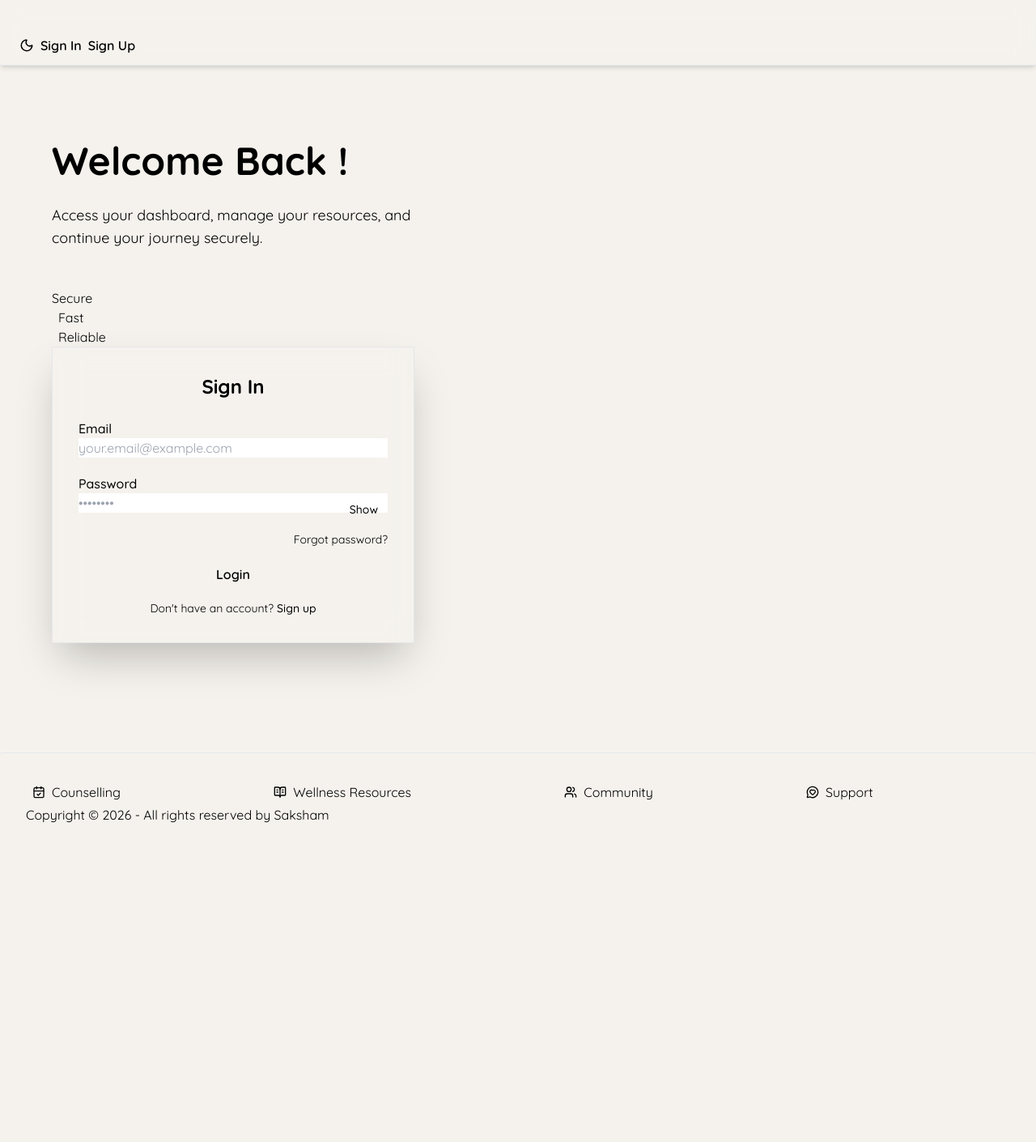
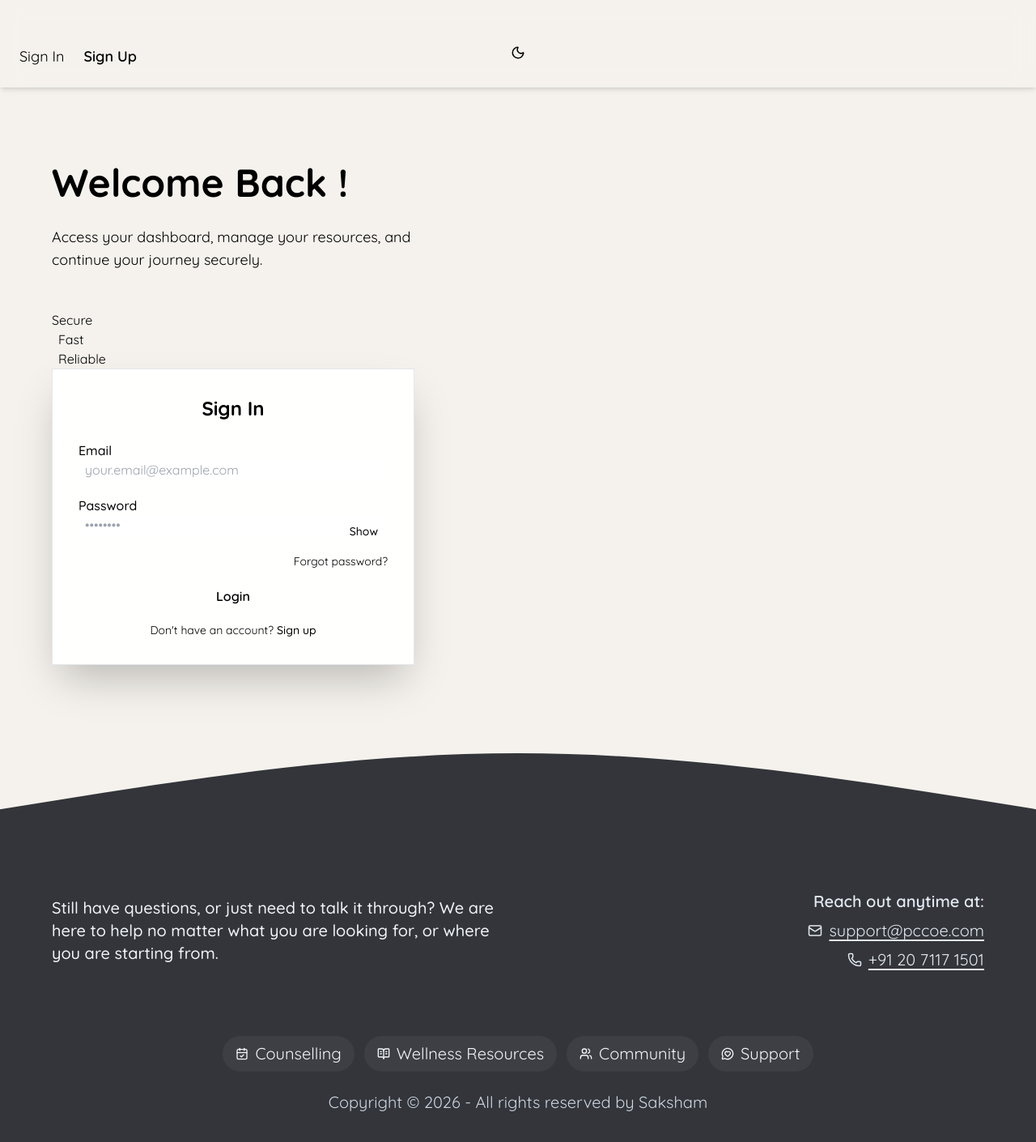
Before and after one commit to rahaneom/saksham, a React (Vite) app in the folder frontend/: page /login in a window 1280 px wide. Shown: the top 1410 px of the page at 81% size. Before the commit the page ends 1050 px from the top, so only its background shows below. Built offline with nearby package versions, Linux system fonts and the light colour scheme; the HTML template or start-up script is replaced by a standard one.

Commit message:
Updated home page....added footer

```diff
--- a/frontend/src/components/Footer.jsx
+++ b/frontend/src/components/Footer.jsx
@@ -1,42 +1,79 @@
 import { Link } from "react-router-dom";
-import { CalendarCheck, BookOpenText, Users, MessageCircleHeart } from "lucide-react";
+import { CalendarCheck, BookOpenText, Users, MessageCircleHeart, Mail, Phone } from "lucide-react";
 
 function Footer() {
+  const footerCurvePath = "M0,96C240,60,480,24,720,24C960,24,1200,60,1440,96";
+
   return (
-    <footer className="footer footer-center bg-base-200 text-base-content rounded p-8 mt-12 border-t border-base-300">
-      <nav className="grid grid-flow-col gap-3 text-sm md:text-base">
+    <footer className="relative mt-24 text-white overflow-visible">
+      <svg
+        className="pointer-events-none absolute -top-24 left-0 w-full h-24"
+        viewBox="0 0 1440 100"
+        preserveAspectRatio="none"
+        xmlns="http://www.w3.org/2000/svg"
+        aria-hidden="true"
+      >
+        <path
+          fill="#33353a"
+          d={`${footerCurvePath}L1440,120L0,120Z`}
+        />
+      </svg>
+
+      <div className="relative -mt-px bg-[#33353a] px-6 py-24">
+        <div className="mx-auto max-w-6xl mb-10 grid gap-5 md:grid-cols-2 md:items-center">
+          <p className="text-slate-100 text-base md:text-xl leading-relaxed font-medium">
+            Still have questions, or just need to talk it through? We are here to help
+            no matter what you are looking for, or where you are starting from.
+          </p>
+
+          <div className="flex flex-col md:items-end gap-2 text-slate-200 text-sm md:text-base">
+            <span className="font-semibold text-xl">Reach out anytime at:</span>
+            <a href="mailto:support@pccoe.com" className="inline-flex items-center gap-2 text-xl hover:text-white transition-colors underline underline-offset-4">
+              <Mail size={18} />
+              support@pccoe.com
+            </a>
+            <a href="tel:+912071171501" className="inline-flex items-center gap-2 hover:text-white transition-colors underline underline-offset-4 text-xl">
+              <Phone size={18} />
+              +91 20 7117 1501
+            </a>
+          </div>
+        </div>
+
+        <nav className="mx-auto pt-10 max-w-6xl flex flex-wrap justify-center gap-3 text-sm md:text-base">
           <Link
             to="/booking"
-          className="link link-hover hover:bg-base-300 transition-colors rounded px-2 py-1 inline-flex items-center gap-2"
+            className="inline-flex items-center gap-2 rounded-full bg-white/5 px-4 py-2 text-slate-100 hover:bg-white/15 transition-colors text-xl"
           >
             <CalendarCheck size={16} />
             Counselling
           </Link>
           <Link
             to="/resources"
-          className="link link-hover hover:bg-base-300 transition-colors rounded px-2 py-1 inline-flex items-center gap-2"
+            className="inline-flex items-center gap-2 rounded-full bg-white/5 px-4 py-2 text-slate-100 hover:bg-white/15 transition-colors text-xl"
           >
             <BookOpenText size={16} />
             Wellness Resources
           </Link>
           <Link
             to="/forum"
-          className="link link-hover hover:bg-base-300 transition-colors rounded px-2 py-1 inline-flex items-center gap-2"
+            className="inline-flex items-center gap-2 rounded-full bg-white/5 px-4 py-2 text-slate-100 hover:bg-white/15 transition-colors text-xl"
           >
             <Users size={16} />
             Community
           </Link>
           <Link
             to="/chatbot"
-          className="link link-hover hover:bg-base-300 transition-colors rounded px-2 py-1 inline-flex items-center gap-2"
+            className="inline-flex items-center gap-2 rounded-full bg-white/5 px-4 py-2 text-slate-100 hover:bg-white/15 transition-colors text-xl"
           >
             <MessageCircleHeart size={16} />
             Support
           </Link>
         </nav>
-      <aside>
+
+        <aside className="mt-6 text-center text-slate-300 text-xl">
           <p>Copyright © {new Date().getFullYear()} - All rights reserved by Saksham</p>
         </aside>
+      </div>
     </footer>
   );
 }
--- a/frontend/src/components/Navbar.jsx
+++ b/frontend/src/components/Navbar.jsx
@@ -47,6 +47,10 @@ function Navbar() {
     ? `btn btn-ghost btn-sm font-semibold ${homeTextClass} ${homeHoverClass} border border-transparent transition-colors`
     : "btn btn-ghost btn-sm font-semibold hover:bg-base-300 transition-colors";
 
+  const navFeatureLinkClass = isHomePage
+    ? `inline-block relative no-underline text-base font-semibold ${homeTextClass} transition-colors duration-300 after:content-[''] after:absolute after:left-0 after:-bottom-1 after:h-[2px] after:w-0 after:bg-current after:rounded-full after:transition-all after:duration-300 hover:after:w-full`
+    : "inline-block relative no-underline text-base font-semibold text-base-content transition-colors duration-300 hover:text-base-content after:content-[''] after:absolute after:left-0 after:-bottom-1 after:h-[2px] after:w-0 after:bg-current after:rounded-full after:transition-all after:duration-300 hover:after:w-full";
+
   const mobileMenuClass = isHomePage
     ? isDarkTheme
       ? "dropdown-content z-[1] menu p-2 shadow-lg bg-[#0d4b6a]/90 text-slate-100 rounded-box w-52 border border-white/20 backdrop-blur-md animate-slideDown"
@@ -55,7 +59,7 @@ function Navbar() {
 
   return (
     <nav
-      className={`navbar px-4 sm:px-6 py-3 z-50 transition-all duration-300 animate-slideDown ${navClass}`}
+      className={`navbar border-none px-4 sm:px-6 py-6 z-50 transition-all duration-300 animate-slideDown ${navClass}`}
     >
       <div className="flex-1">
         <Link
@@ -70,59 +74,61 @@ function Navbar() {
         </Link>
       </div>
 
-      {/* Desktop Menu */}
-      <div className={`hidden md:flex gap-2 items-center ${isHomePage ? homeTextClass : ""}`}>
+      {/* Desktop Center Menu */}
+      <div className={`hidden md:flex absolute left-1/2 -translate-x-1/2 items-center gap-12  ${isHomePage ? homeTextClass : ""}`}>
         <ThemeToggle />
-        {!user ? (
+        {user && (
           <>
-            <Link to="/login" className={navActionClass}>
-              Sign In
-            </Link>
-            <Link to="/register" className="btn btn-primary btn-sm font-semibold">
-              Sign Up
-            </Link>
-          </>
-        ) : (
-          <>
-            {/* <Link to="/dashboard" className={`${navActionClass} text-sm`}>
-              Dashboard
-            </Link> */}
-            <Link to="/resources" className={`${navActionClass} text-base`}>
+            <Link to="/resources" className={navFeatureLinkClass}>
               Resources
             </Link>
             {user.role === "ROLE_STUDENT" && (
               <>
-                <Link to="/booking" className={`${navActionClass} text-base`}>
+                <Link to="/booking" className={navFeatureLinkClass}>
                   Booking
                 </Link>
-            <Link to="/chatbot" className={`${navActionClass} text-base`}>
+                <Link to="/chatbot" className={navFeatureLinkClass}>
                   Chatbot
                 </Link>
-            <Link to="/forum" className={`${navActionClass} text-base`}>
+                <Link to="/forum" className={navFeatureLinkClass}>
                   Forum
                 </Link>
-
-            <Link to="/my-appointments" className={`${navActionClass} text-base`}>
+                <Link to="/my-appointments" className={navFeatureLinkClass}>
                   My Appointments
                 </Link>
               </>
             )}
             {user.role === "ROLE_COUNSELLOR" && (
-              <Link to="/counsellor" className={`${navActionClass} text-sm`}>
+              <Link to="/counsellor" className={navFeatureLinkClass}>
                 Appointments
               </Link>
             )}
+          </>
+        )}
+      </div>
+
+      {/* Desktop Right Actions */}
+      <div className="hidden md:flex items-center gap-6 ml-auto">
+        {!user ? (
+          <>
+            <Link to="/login" className="{navActionClass} text-lg">
+              Sign In
+            </Link>
+            <Link to="/register" className="btn btn-primary text-lg btn-sm font-semibold">
+              Sign Up
+            </Link>
+          </>
+        ) : (
           <button
             onClick={handleLogout}
-              className={`btn btn-sm font-bold px-3 hover:shadow-lg transition-all duration-300 ${
+            className={`btn btn-sm font-semibold px-6  text-xl hover:shadow-lg transition-all duration-300 ${
               isHomePage
-                  ? "bg-rose-100 text-rose-800 border-0 hover:bg-white"
+                ? "bg-rose-100 text-black border-0 hover:bg-red-200"
                 : "btn-error"
             }`}
           >
             Logout
           </button>
-          </>
         )}
       </div>
 
--- a/frontend/src/pages/Landing.jsx
+++ b/frontend/src/pages/Landing.jsx
@@ -116,7 +116,7 @@ function Landing() {
       {/* Hero Section */}
       <section className="relative min-h-[106vh] flex items-center overflow-hidden px-4 py-32">
         {/* <div className="absolute inset-0 bg-[radial-gradient(circle_at_18%_22%,rgba(125,211,252,0.25),transparent_35%),radial-gradient(circle_at_75%_35%,rgba(186,230,253,0.2),transparent_40%),radial-gradient(circle_at_50%_80%,rgba(153,246,228,0.16),transparent_40%),linear-gradient(140deg,#0c3f61_0%,#0a4d6d_45%,#0f5b63_100%)]"></div> */}
-        <div className="absolute inset-0 bg-[radial-gradient(circle_at_18%_22%,rgba(125,211,252,0.25),transparent_35%),radial-gradient(circle_at_75%_35%,rgba(186,230,253,0.2),transparent_40%),radial-gradient(circle_at_50%_80%,rgba(153,246,228,0.16),transparent_40%),linear-gradient(140deg,#9c8a74_0%,#ae936b_45%,#e7c4a5_100%)]"></div>
+        <div className="absolute inset-0 bg-[radial-gradient(circle_at_18%_22%,rgba(255,255,255,0.2),transparent_35%),linear-gradient(140deg,#5f9ea0_0%,#6fb1b7_45%,#a8dadc_100%)]"></div>
         <div className="absolute inset-0 opacity-25 [background-image:radial-gradient(rgba(255,255,255,0.24)_1px,transparent_1px)] [background-size:22px_22px]"></div>
         <div className="absolute -top-10 right-[-8%] h-80 w-80 rounded-full bg-sky-200/20 blur-3xl"></div>
         <div className="absolute top-[28%] right-[16%] h-72 w-72 rounded-full bg-indigo-200/20 blur-2xl"></div>
@@ -305,7 +305,7 @@ function Landing() {
       </section>
 
       {/* Bottom Sky CTA Section */}
-      <section className="bg-[#f5f2ed] px-4 pb-16 pt-8">
+      <section className="bg-[#f5f2ed] px-4 pb-16 pt-28">
         <div
           className="relative max-w-6xl mx-auto rounded-[2rem] overflow-hidden min-h-[300px] md:min-h-[500px] shadow-[0_24px_60px_rgba(10,77,109,0.2)]"
           style={{
--- a/frontend/src/pages/auth/Login.jsx
+++ b/frontend/src/pages/auth/Login.jsx
@@ -89,7 +89,7 @@ function Login() {
       </div>
 
       {/* Login Card */}
-      <div className="card w-full max-w-md bg-base-100/80 backdrop-blur-lg shadow-2xl border border-base-300">
+      <div className="card w-full max-w-md bg-white/95 backdrop-blur-lg shadow-2xl border border-base-300">
 
         <div className="card-body p-8">
           <h2 className="text-2xl font-bold text-center mb-6">
@@ -105,7 +105,7 @@ function Login() {
               </label>
               <input
                 type="email"
-                className={`input input-bordered w-full ${
+                className={`input px-2 input-bordered w-full  ${
                   errors.email ? "input-error" : ""
                 }`}
                 placeholder="your.email@example.com"
@@ -130,7 +130,7 @@ function Login() {
               <div className="relative">
                 <input
                   type={showPassword ? "text" : "password"}
-                  className={`input input-bordered w-full pr-14 ${
+                  className={`input input-bordered w-full pr-14  px-2 ${
                     errors.password ? "input-error" : ""
                   }`}
                   placeholder="••••••••"
```
Also changed, not shown: frontend/src/assets/footer curve.png (added). Lines whose indentation alone changed are shown as unchanged.
